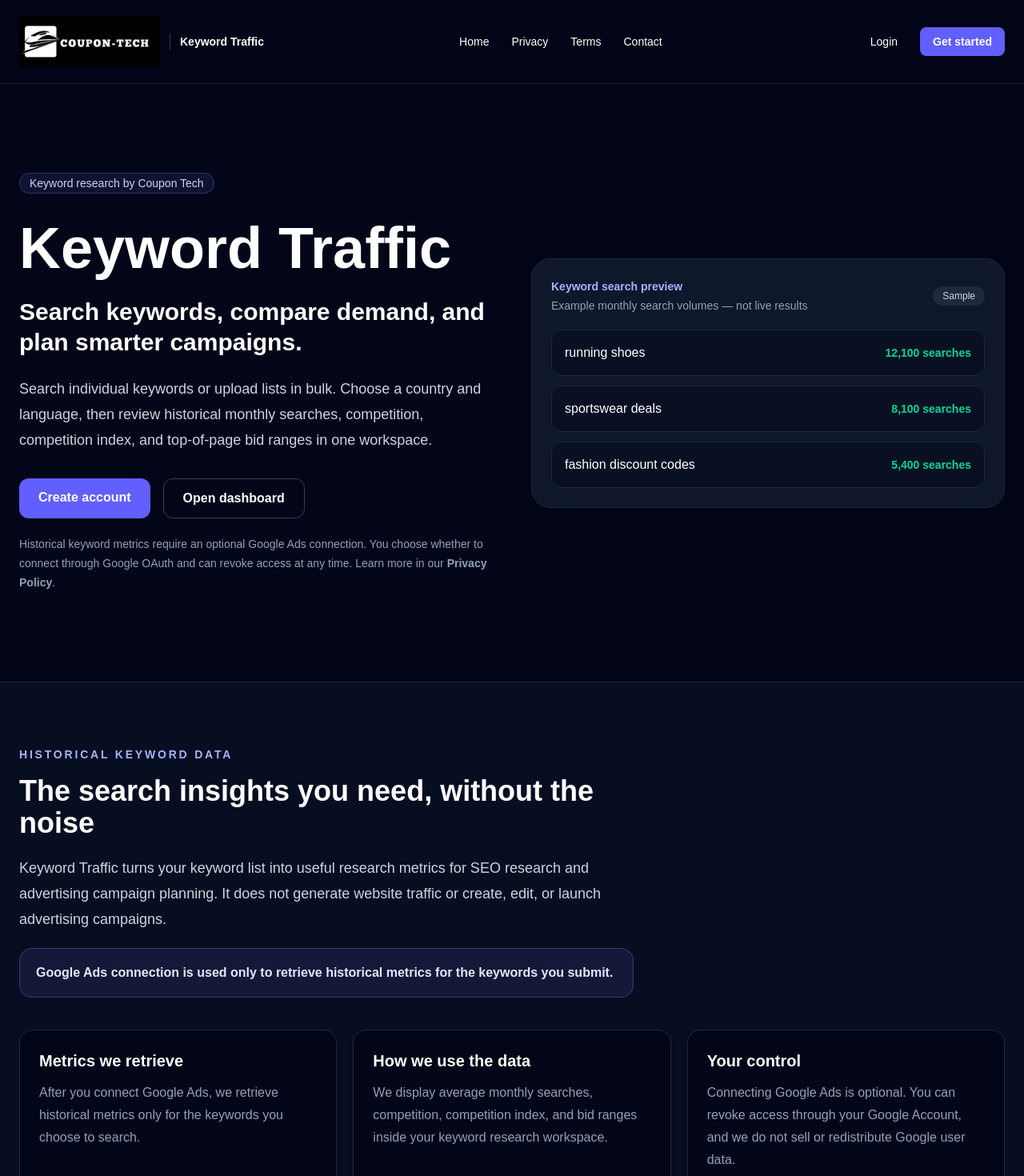
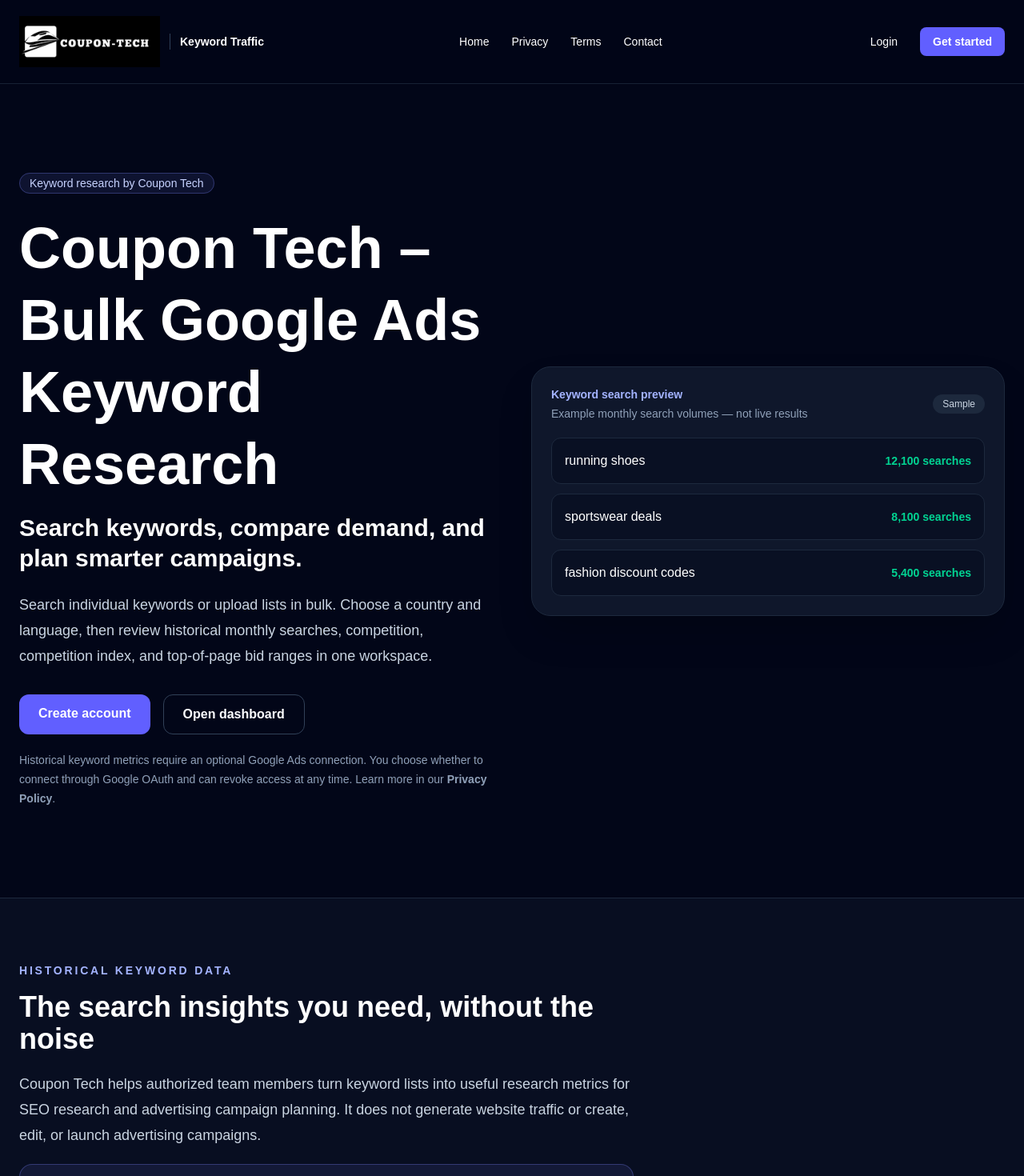
Before and after one commit to farrukhan11/KeywordTraffic, a Next.js app: page / in a window 1280 px wide. Shown: the top 1470 px of the page at 80% size. Built offline with nearby package versions, Linux system fonts and the light colour scheme.

Commit message:
Update homepage branding to Coupon Tech

```diff
--- a/app/page.jsx
+++ b/app/page.jsx
@@ -52,7 +52,7 @@ export default function Home() {
             Keyword research by Coupon Tech
           </span>
           <h1 className="mt-6 text-5xl font-black leading-tight sm:text-6xl lg:text-7xl">
-            Keyword Traffic
+            Coupon Tech – Bulk Google Ads Keyword Research
           </h1>
           <p className="mt-4 max-w-2xl text-2xl font-bold leading-tight text-white sm:text-3xl">
             Search keywords, compare demand, and plan smarter campaigns.
@@ -102,7 +102,7 @@ export default function Home() {
             <p className="text-sm font-semibold uppercase tracking-[0.2em] text-indigo-300">Historical keyword data</p>
             <h2 className="mt-4 text-3xl font-black sm:text-4xl">The search insights you need, without the noise</h2>
             <p className="mt-5 text-lg leading-8 text-slate-300">
-              Keyword Traffic turns your keyword list into useful research metrics for SEO research and advertising campaign planning. It does not generate website traffic or create, edit, or launch advertising campaigns.
+              Coupon Tech helps authorized team members turn keyword lists into useful research metrics for SEO research and advertising campaign planning. It does not generate website traffic or create, edit, or launch advertising campaigns.
             </p>
             <p className="mt-5 rounded-2xl border border-indigo-400/30 bg-indigo-400/10 px-5 py-4 text-base font-semibold leading-7 text-indigo-100">
               Google Ads connection is used only to retrieve historical metrics for the keywords you submit.
```
